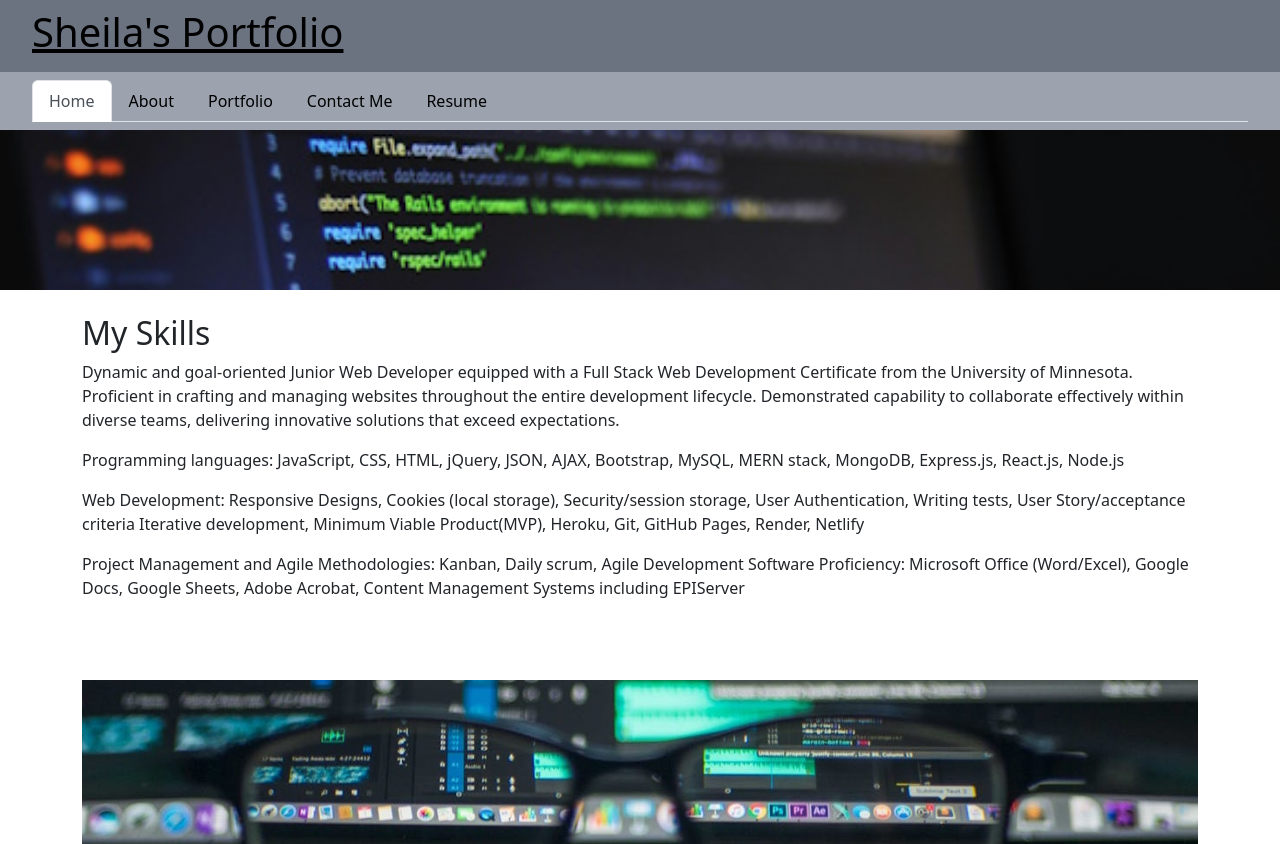
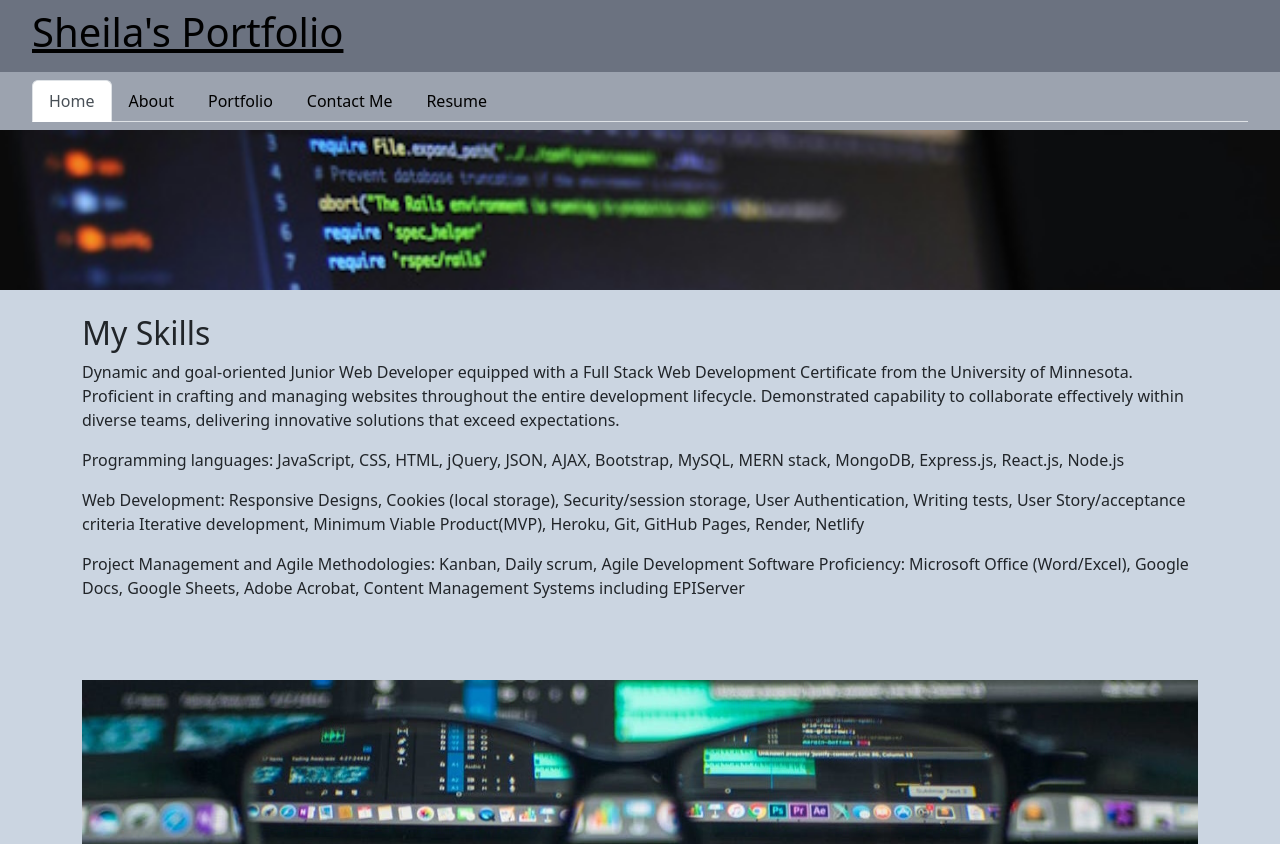
Before and after one commit to Sheila-Ha/my-portfolio-react, a React (Vite) app: page / in a window 1280 px wide. Shown: the top 844 px of the page. Built offline with nearby package versions, Linux system fonts and the light colour scheme.

Commit message:
added div to app.jsx to have a slate bg color

```diff
--- a/src/App.jsx
+++ b/src/App.jsx
@@ -50,12 +50,14 @@ function App() {
       <Header />
       <Nav />
       <Hero />
+      <div className='bg-slate-300'>
         <main className="mx-3">
           <div className="container pt-4 pb-10">
             <Outlet />
             </div>
         </main>
         <Footer />
+      </div>
     </>
   );
 }
```
Lines whose indentation alone changed are shown as unchanged.
